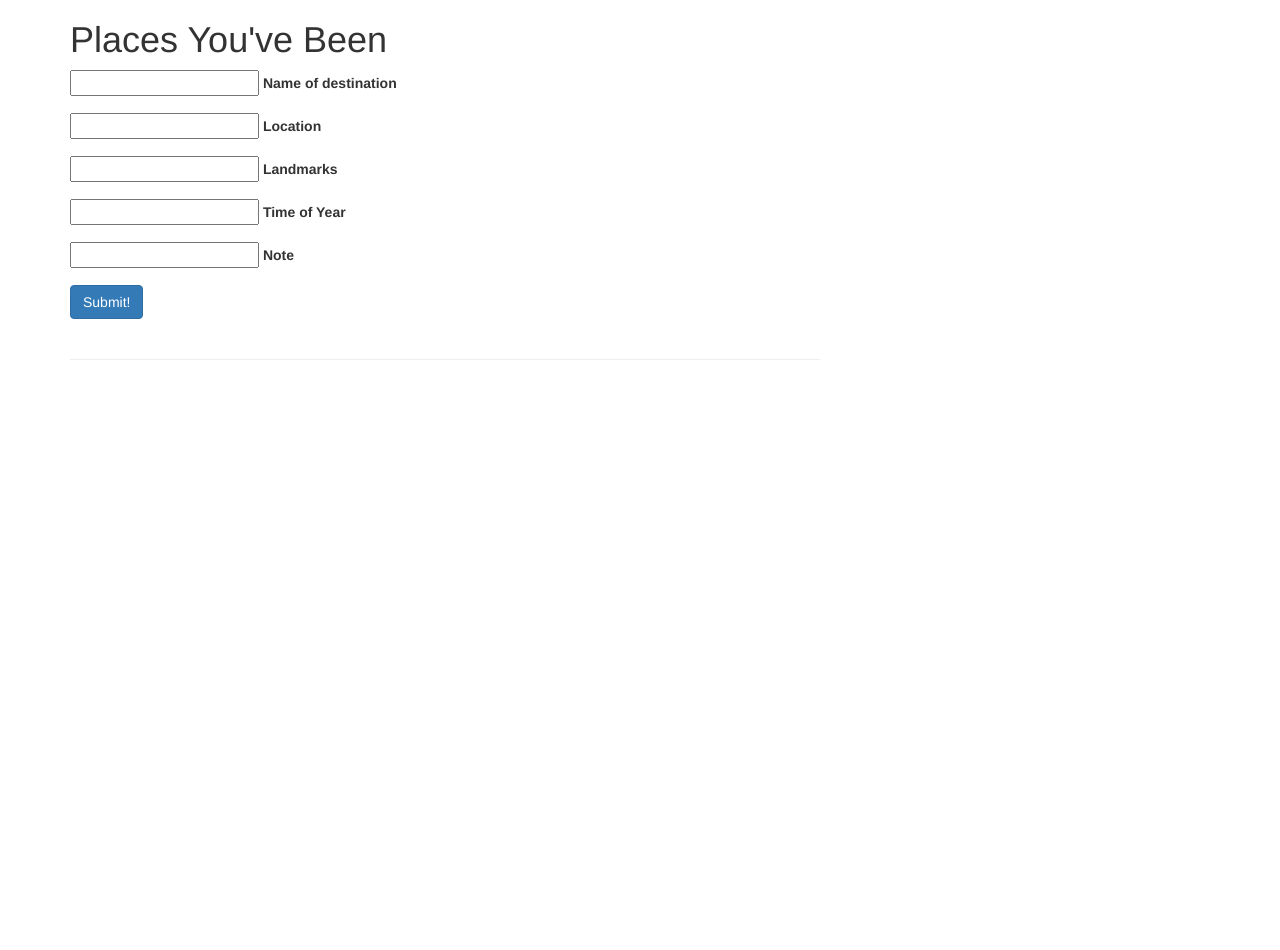
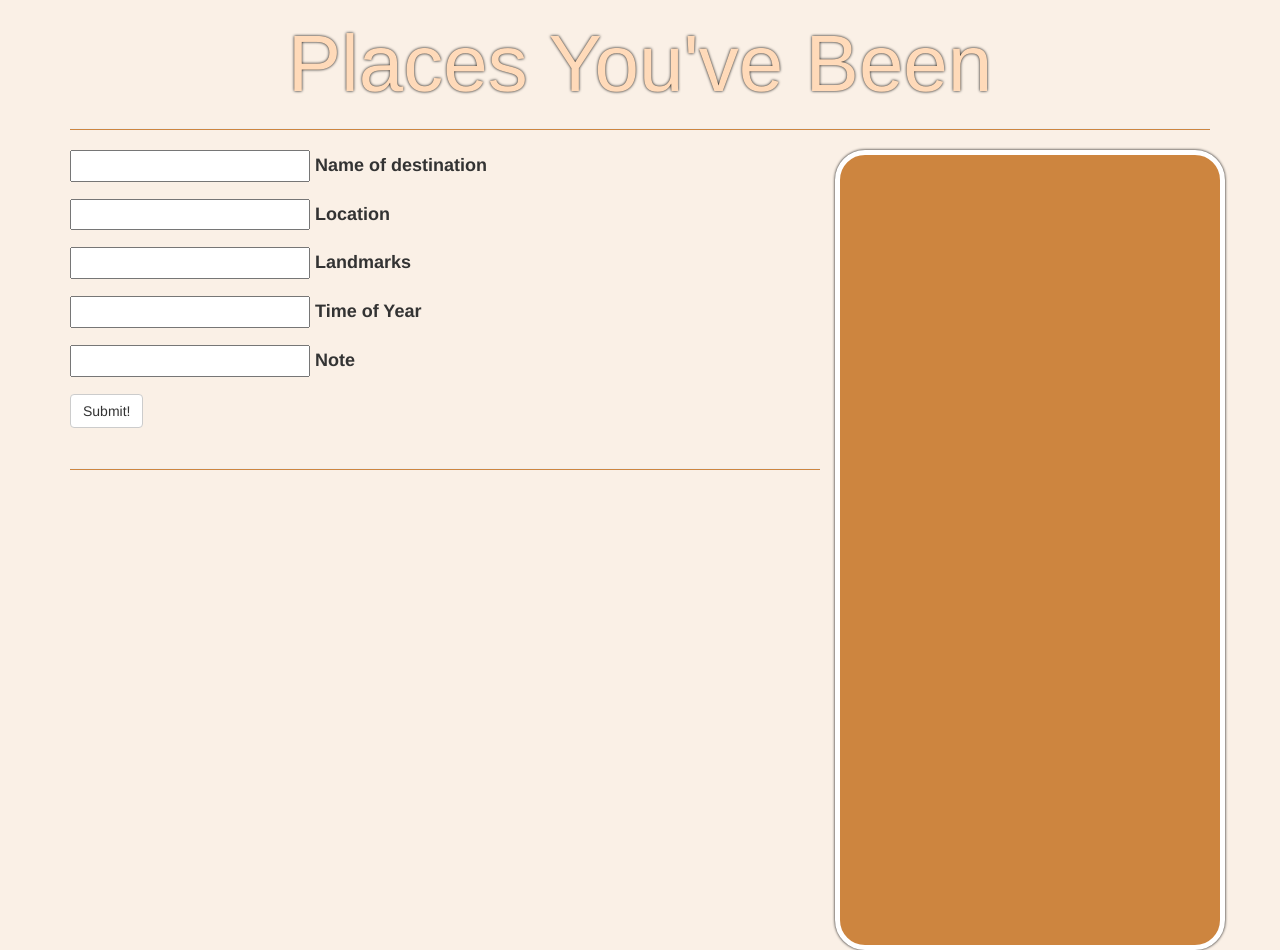
Before and after one commit to BlakeScala/places, a plain HTML site: page index.html in a window 1280 px wide. Before the commit the page ends 800 px from the top, so only its background shows below. Drawn offline with Linux system fonts and the light colour scheme.

Commit message:
add css styling

```diff
--- a/css/styles.css
+++ b/css/styles.css
@@ -1,3 +1,33 @@
+body{
+  margin: 0 auto;
+  background-color: linen;
+}
 div#infoOutput {
+  background-color: peru;
+  color: white;
+  height: 800px;
+  border: 5px solid white;
+  border-radius: 30px;
+  box-shadow: 0 0 3px black;
+}
+div#hidden {
   display: none;
 }
+hr {
+  background-color: peru;
+  height: 1px;
+}
+h1 {
+  margin: 20px 0;
+  text-align:center;
+  font-size: 8rem;
+  text-shadow: 0 0 3px black;
+  color: peachpuff;
+}
+form, #outputList li {
+  font-size: 1.8rem;
+}
+#outputList li:hover {
+  text-decoration: underline;
+  cursor: pointer;
+}
--- a/index.html
+++ b/index.html
@@ -10,6 +10,7 @@
   <body>
     <div class="container">
       <h1>Places You've Been</h1>
+      <hr>
       <div class="row">
         <div class="col-md-8">
           <form>
@@ -33,7 +34,7 @@
               <input id="notes" type="text">
               <label for="notes">Note</label>
             </div>
-            <button type="submit" class="btn btn-primary" name="button">Submit!</button>
+            <button type="submit" class="btn btn-default" name="button">Submit!</button>
           </form>
           <br>
           <hr>
@@ -42,11 +43,13 @@
           </ul>
         </div>
         <div id="infoOutput" class="col-md-4">
-          <h3 id="infoName"></h3>
-          <p id="infoLocation"></p>
-          <p id="infoLandmarks"></p>
-          <p id="infoTime"></p>
-          <p id="infoNotes"></p>
+          <div id="hidden">
+            <h3 id="infoName"></h3>
+            <p id="infoLocation"></p>
+            <p id="infoLandmarks"></p>
+            <p id="infoTime"></p>
+            <p id="infoNotes"></p>
+          </div>
         </div>
       </div>
     </div>
--- a/js/scripts.js
+++ b/js/scripts.js
@@ -28,7 +28,7 @@ $(document).ready(function() {
       $("p#infoLandmarks").text(newPlace.landmarks);
       $("p#infoTime").text(newPlace.time);
       $("p#infoNotes").text(newPlace.notes);
-      $("div#infoOutput").show();
+      $("div#hidden").show();
     });
 
     $("input#placeName").val("");
```
